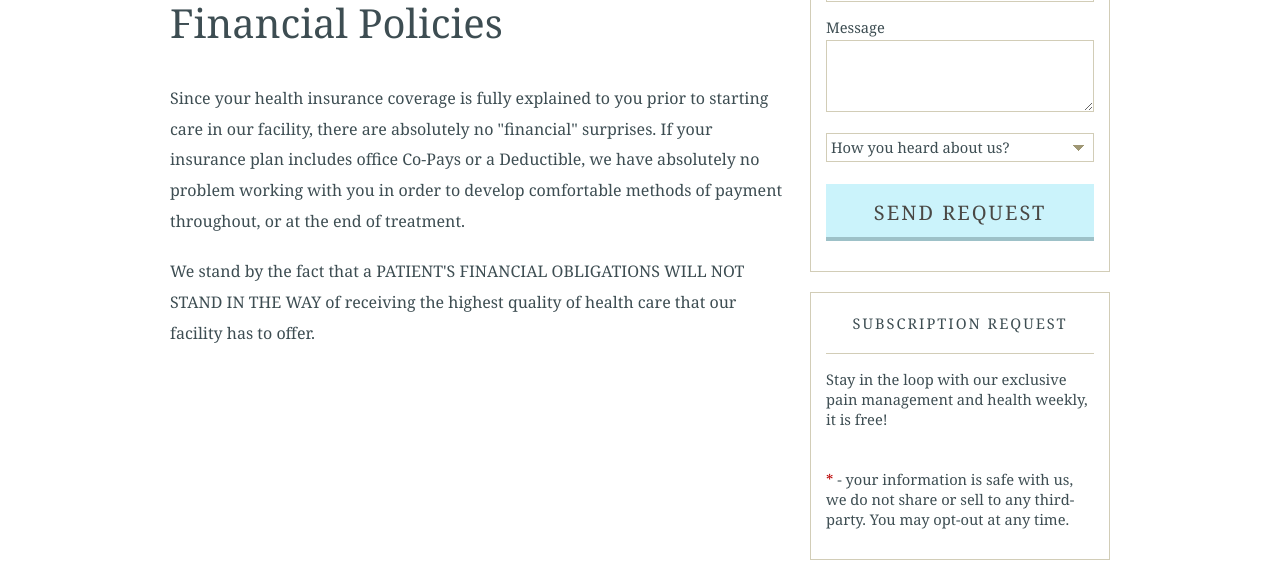
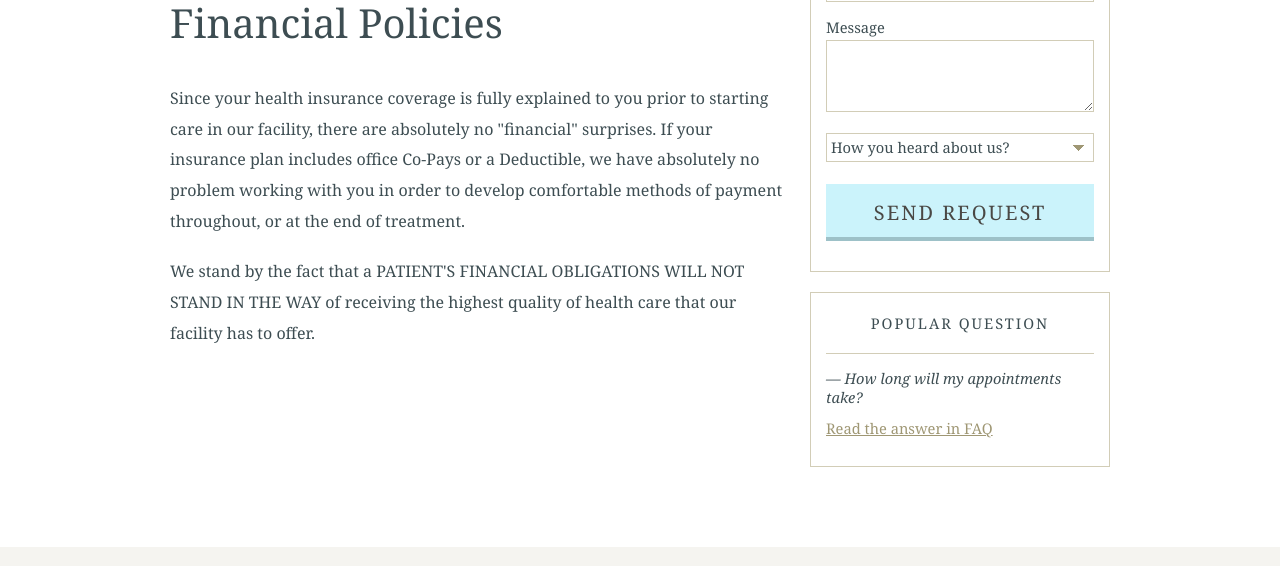
Before and after one commit to NPhxPain/npprc, a plain HTML site: page become_a_patient.html in a window 1280 px wide. Shown: the part 965-1531 px from the top of the page. Drawn offline with nearby package versions, Linux system fonts and the light colour scheme.

Commit message:
form is hidden

```diff
--- a/become_a_patient.html
+++ b/become_a_patient.html
@@ -160,7 +160,7 @@
               <input type="submit" value="send request" class="btn">
             </form>
           </div>
-          <div class="sbscrb">
+          <!-- <div class="sbscrb">
             <div class="head">
               <h6>Subscription request</h6>
             </div>
@@ -172,7 +172,7 @@
               </a>
             </div>
             <p class="disclaimer"><span>*</span> - your information is safe with us, we do not share or sell to any third-party. You may opt-out at any time.</p>
-          </div>
+          </div> -->
           <div class="faq">
             <div class="head">
               <h6>Popular question</h6>
```
Also changed, not shown: contact_us.html (+2 -2 lines).
